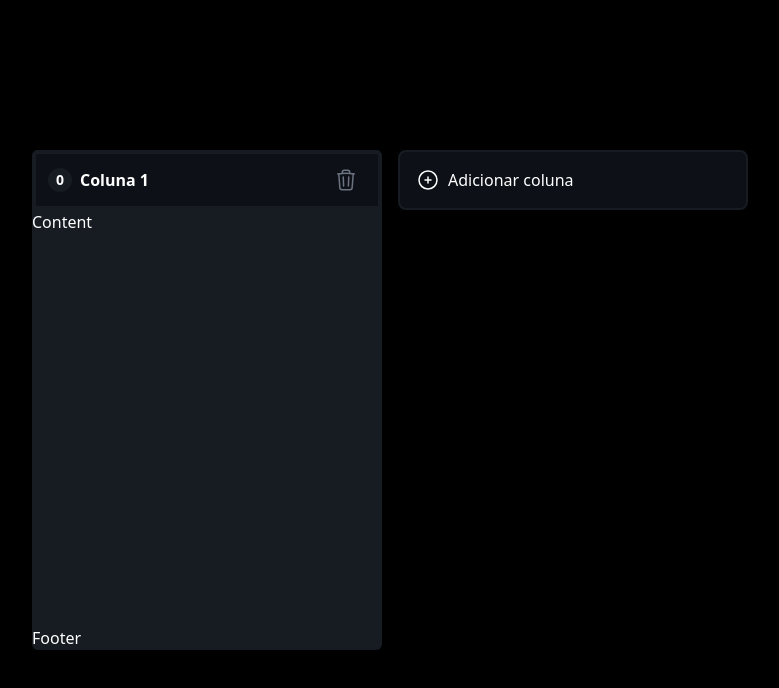
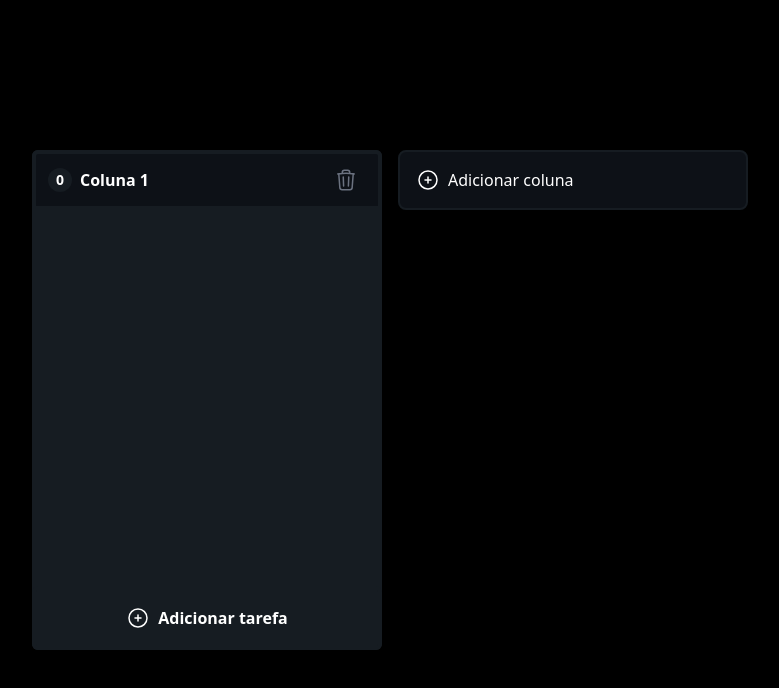
Before and after one commit to gabrielsantos7/kanban-board, a React (Vite) app: page / in a window 1280 px wide. Both pictures are taken after a click on the button "Adicionar coluna". Shown: the top 688 px of the page, without its empty margins (250-1029 px from the left). Built offline with nearby package versions, Linux system fonts and the light colour scheme.

Commit message:
✨ feat: create and remove tasks

```diff
--- a/src/components/ColumnContainer.tsx
+++ b/src/components/ColumnContainer.tsx
@@ -1,17 +1,22 @@
 import { useSortable } from '@dnd-kit/sortable';
 import { CSS } from '@dnd-kit/utilities';
 import { TrashIcon } from '../icons/TrashIcon';
-import { Column } from '../models';
+import { Column, Task } from '../models';
 import { useState } from 'react';
+import { PlusIcon } from '../icons/PlusIcon';
+import { TaskCard } from './TaskCard';
 
 interface Props {
   column: Column;
+  tasks: Task[];
   deleteColumn: (id: string) => void;
   updateColumn: (id: string, title: string) => void;
+  createTask: (id: string) => void;
+  deleteTask: (id: string) => void;
 }
 
 export function ColumnContainer(props: Props) {
-  const { column, deleteColumn, updateColumn } = props;
+  const { column, tasks, deleteColumn, updateColumn, createTask, deleteTask } = props;
 
   const [editMode, setEditMode] = useState(false);
 
@@ -85,11 +90,18 @@ export function ColumnContainer(props: Props) {
           <TrashIcon />
         </button>
       </div>
-      <div className="flex flex-grow">
-        <p>Content</p>
+      <div className="flex flex-grow flex-col gap-4 p-2 overflow-x-hidden overflow-y-auto">
+        {tasks.map((task) => (
+          <TaskCard key={task.id} task={task} deleteTask={deleteTask} />
+        ))}
       </div>
-      <div>
-        <p>Footer</p>
+      <div className="flex items-center justify-center">
+        <button
+          onClick={() => createTask(column.id)}
+          className="w-full flex items-center justify-center gap-2 border-4 border-column border-x-column rounded-md p-4 hover:bg-main hover:text-rose-500 active:bg-black duration-300 font-semibold"
+        >
+          <PlusIcon /> Adicionar tarefa
+        </button>
       </div>
     </div>
   );
--- a/src/components/KanbanBoard.tsx
+++ b/src/components/KanbanBoard.tsx
@@ -10,7 +10,7 @@ import {
 } from '@dnd-kit/core';
 import { SortableContext, arrayMove } from '@dnd-kit/sortable';
 import { PlusIcon } from '../icons/PlusIcon';
-import { Column } from '../models';
+import { Column, Task } from '../models';
 import { generateId } from '../helpers';
 import { ColumnContainer } from './ColumnContainer';
 import { createPortal } from 'react-dom';
@@ -22,6 +22,7 @@ export function KanbanBoard() {
     [columns]
   );
   const [activeColumn, setActiveColumn] = useState<Column | null>(null);
+  const [tasks, setTasks] = useState<Task[]>([]);
 
   const sensors = useSensors(
     useSensor(PointerSensor, { activationConstraint: { distance: 3 } })
@@ -47,6 +48,20 @@ export function KanbanBoard() {
     });
 
     setColumns([...newColumns]);
+  }
+
+  function createTask(columnId: string) {
+    const newTask: Task = {
+      id: generateId(),
+      content: `Tarefa ${tasks.length + 1}`,
+      columnId
+    };
+    setTasks([...tasks, newTask]);
+  }
+
+  function deleteTask(id:string) {
+    const filteredTasks = tasks.filter((task) => task.id !== id);
+    setTasks([...filteredTasks]);
   }
 
   function onDragStart(event: DragStartEvent) {
@@ -91,8 +106,11 @@ export function KanbanBoard() {
               {columns.map((column) => (
                 <ColumnContainer
                   column={column}
+                  tasks={tasks.filter((task) => task.columnId === column.id)}
                   deleteColumn={deleteColumn}
                   updateColumn={updateColumn}
+                  createTask={createTask}
+                  deleteTask={deleteTask}
                   key={column.id}
                 />
               ))}
@@ -111,8 +129,13 @@ export function KanbanBoard() {
             {activeColumn && (
               <ColumnContainer
                 column={activeColumn}
+                tasks={tasks.filter(
+                  (task) => task.columnId === activeColumn.id
+                )}
                 deleteColumn={deleteColumn}
                 updateColumn={updateColumn}
+                createTask={createTask}
+                deleteTask={deleteTask}
               />
             )}
           </DragOverlay>,
--- /dev/null
+++ b/src/components/TaskCard.tsx
@@ -0,0 +1,30 @@
+import { useState } from 'react';
+import { TrashIcon } from '../icons/TrashIcon';
+import { Task } from '../models';
+
+interface Props {
+  task: Task;
+  deleteTask: (id: string) => void;
+}
+
+export function TaskCard({ task, deleteTask }: Props) {
+  const [mouseIsOver, setMouseIsOver] = useState(false);
+
+  return (
+    <div
+      onMouseEnter={() => setMouseIsOver(true)}
+      onMouseLeave={() => setMouseIsOver(false)}
+      className="bg-main p-2.5 h-25 min-h-25 flex items-center text-left rounded-xl hover:ring-2 hover:ring-inset hover:ring-rose-500 duration-300 cursor-grab relative"
+    >
+      <p>{task.content}</p>
+      {mouseIsOver && (
+        <button
+          onClick={() => deleteTask(task.id)}
+          className="stroke-white absolute right-4 bg-column p-2 rounded opacity-60 hover:opacity-100 duration-300"
+        >
+          <TrashIcon />
+        </button>
+      )}
+    </div>
+  );
+}
--- a/src/models.ts
+++ b/src/models.ts
@@ -2,3 +2,9 @@ export interface Column {
   id: string;
   title: string;
 }
+
+export interface Task {
+  id: string;
+  columnId: string;
+  content: string;
+}
--- a/tailwind.config.js
+++ b/tailwind.config.js
@@ -1,4 +1,3 @@
-
 /** @type {import('tailwindcss').Config} */
 export default {
   content: ['./index.html', './src/**/*.{js,ts,jsx,tsx}'],
@@ -13,6 +12,7 @@ export default {
       },
       spacing: {
         15: '3.75rem',
+        25: '6.25rem',
         '350px': '350px',
         '500px': '500px'
       }
```
